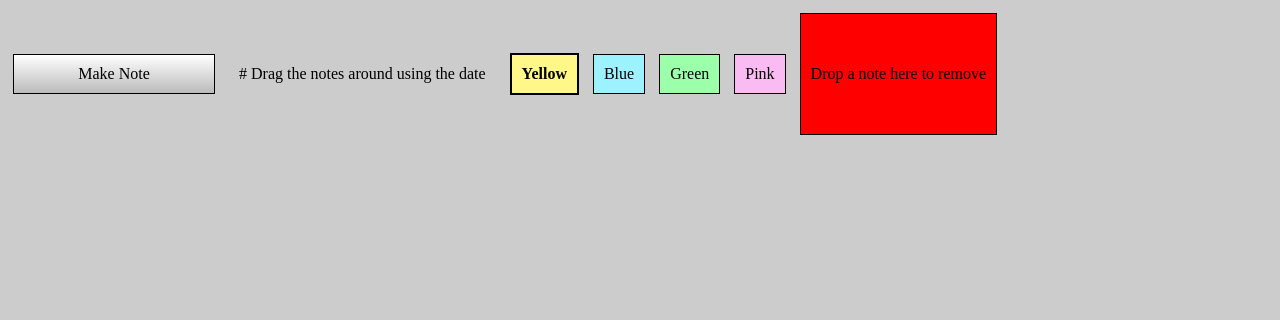
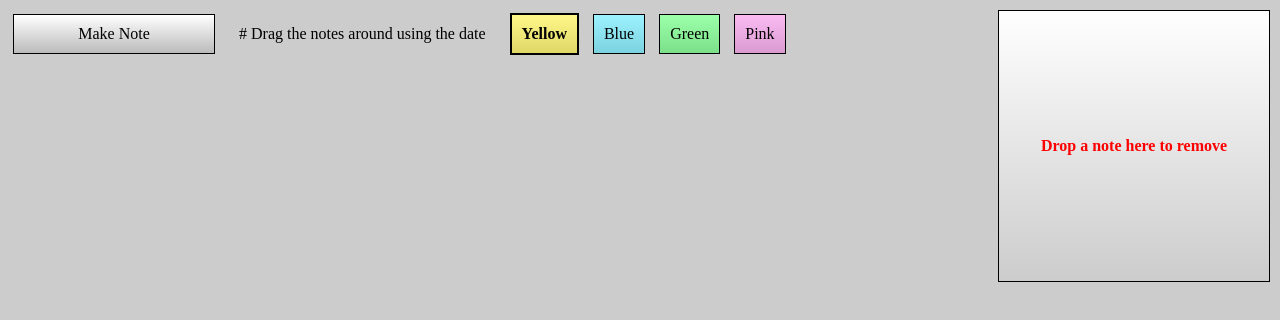
Before and after one commit to andykingking/50apps-Projects, a plain HTML site: page week4/index.html in a window 1280 px wide. Drawn offline with nearby package versions, Linux system fonts and the light colour scheme.

Commit message:
Week4 More Webkit fancy

```diff
--- a/week4/main.css
+++ b/week4/main.css
@@ -34,21 +34,31 @@ body {
 }
 .yellow {
 	background: #fff787;
+	background: -webkit-linear-gradient(top,#fff787,#dfd767);
 }
 .blue {
 	background: #9CF3FF;
+	background: -webkit-linear-gradient(top,#9cf3ff,#7cd3df);
 }
 .green {
 	background: #9CFFA9;
+	background: -webkit-linear-gradient(top,#9cffa9,#7cdf89);
 }
 .pink {
 	background: #FABBF2;
+	background: -webkit-linear-gradient(top,#fabbf2,#da9bd2);
 }
 #remove {
-	background: red;
+	background: -webkit-linear-gradient(top,#ffffff,#cccccc);
+	color: red;
+	font-weight: bold;
 	border: 1px black solid;
-	display: inline-block;
+	position: fixed;
+	top: 5px;
+	right: 5px;
+	width: 250px;
 	padding: 10px;
 	margin: 5px;
-	line-height: 100px;
+	line-height: 250px;
+	text-align: center;
 }
--- a/week4/notes.css
+++ b/week4/notes.css
@@ -13,11 +13,12 @@
 	border-bottom: 1px solid #000066;
 }
 textarea {
-	background: inherit;
+	background: none;
 	border: none;
 	margin: 0;
 	overflow: auto;
 	padding: 0;
 	width: 180px;
 	height: 160px;
+	resize: none;
 }
```
